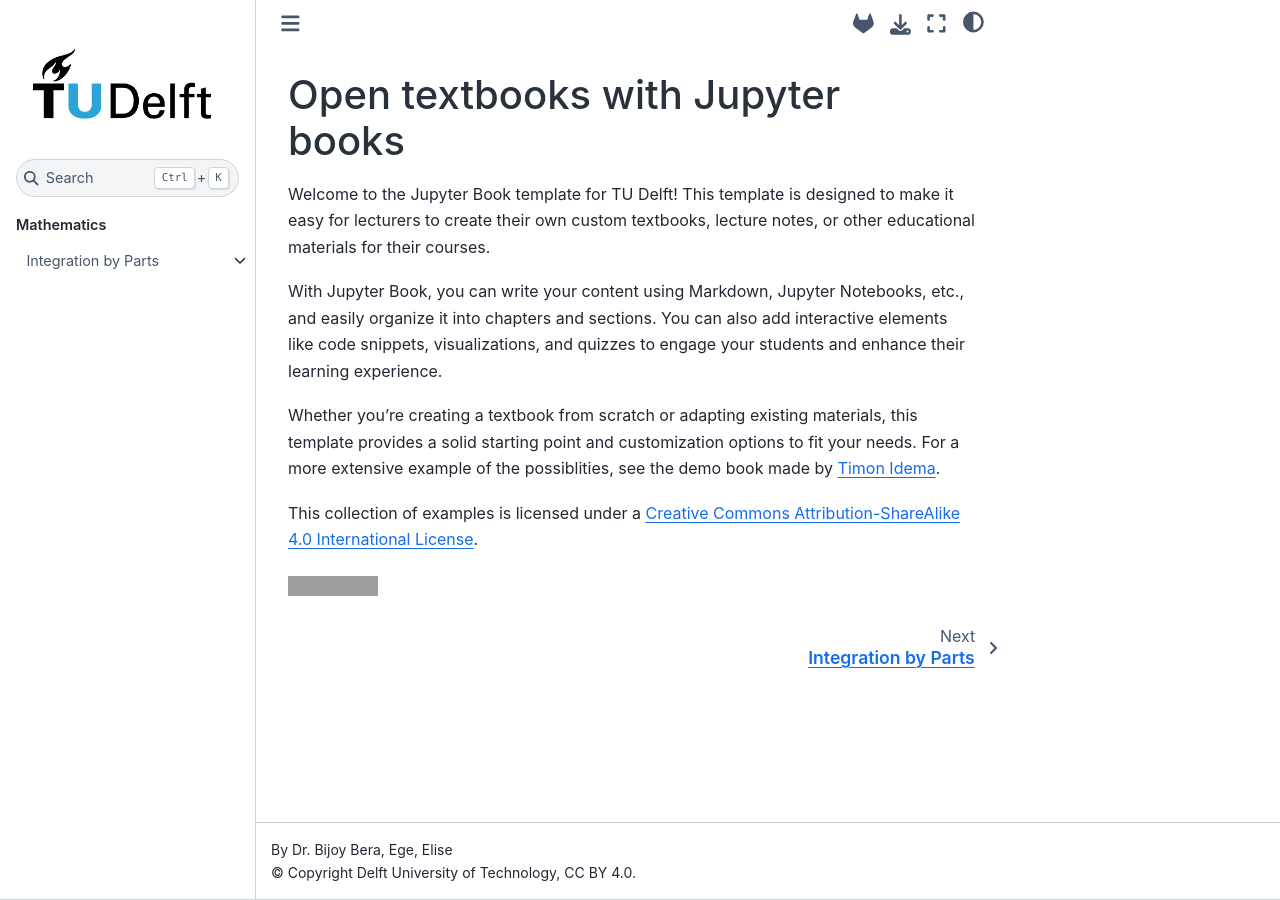
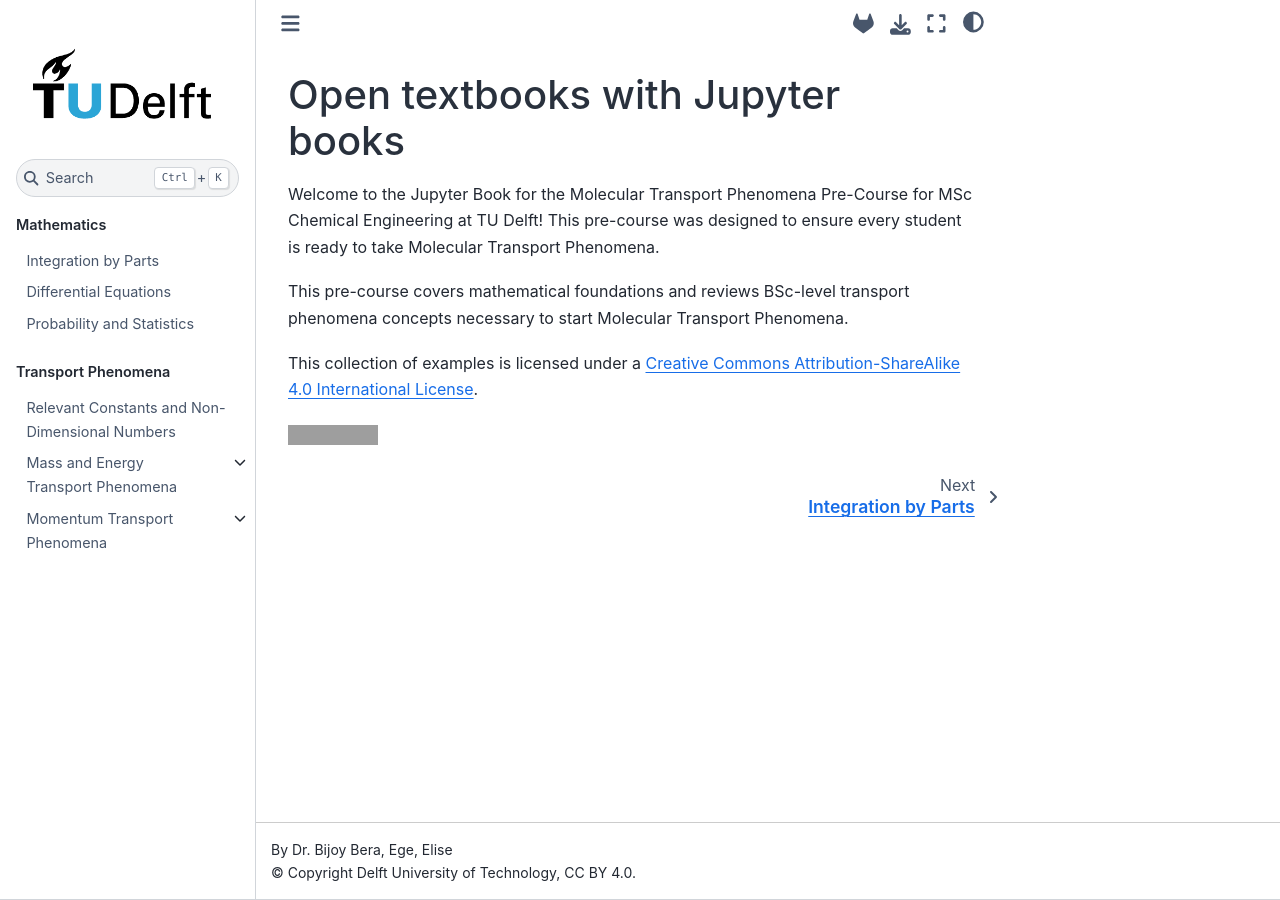
Before and after one commit to evanvoorbergen/MTP-Pre-Course, a Jupyter Book: the page built from intro.md, in a window 1280 px wide. Built offline with Jupyter Book 1.0.4 settings and Sphinx 7.4.7 and the Sphinx Book theme 1.1.4, drawn with Linux system fonts in a browser that asks for light colours; comment, search, counter and statistics services are not loaded; grey boxes are pictures that could not be loaded.

```diff
--- a/_toc.yml
+++ b/_toc.yml
@@ -7,7 +7,23 @@ parts:
   - caption: Mathematics
     chapters:
       - file: content/Mathematics/int_by_parts.md
+      - file: content/Mathematics/difeqs.md
+      - file: content/Mathematics/prob_stats.md
+  - caption: Transport Phenomena
+    chapters:
+      - file: content/Transport_Phenomena/constants_ndnumbers.md
+      - file: content/Transport_Phenomena/Mass-Energy-TP/mass_energy_landing.md
+        sections:
+        - file: content/Transport_Phenomena/Mass-Energy-TP/heatcond_cart.md
+        - file: content/Transport_Phenomena/Mass-Energy-TP/heatcond_cyl.md
+        - file: content/Transport_Phenomena/Mass-Energy-TP/massdifconv.md
         options:
           numbered: true
+      - file: content/Transport_Phenomena/Momentum-TP/momentum_landing.md
         sections:
-        - file: content/template-subchapter.md
+        - file: content/Transport_Phenomena/Momentum-TP/macromom.md
+        - file: content/Transport_Phenomena/Momentum-TP/micromom.md
+        - file: content/Transport_Phenomena/Momentum-TP/hagenpoiseulle.md
+        - file: content/Transport_Phenomena/Momentum-TP/navierstokes.md
+        options:
+          numbered: true
--- /dev/null
+++ b/content/Mathematics/difeqs.md
@@ -0,0 +1 @@
+# Differential Equations
--- /dev/null
+++ b/content/Mathematics/prob_stats.md
@@ -0,0 +1 @@
+# Probability and Statistics
--- /dev/null
+++ b/content/Transport_Phenomena/constants_ndnumbers.md
@@ -0,0 +1 @@
+# Relevant Constants and Non-Dimensional Numbers
--- a/intro.md
+++ b/intro.md
@@ -1,10 +1,9 @@
 # Open textbooks with Jupyter books
 
-Welcome to the Jupyter Book template for TU Delft! This template is designed to make it easy for lecturers to create their own custom textbooks, lecture notes, or other educational materials for their courses.
+Welcome to the Jupyter Book for the Molecular Transport Phenomena Pre-Course for MSc Chemical Engineering at TU Delft! This pre-course was designed to ensure every student is ready to take Molecular Transport Phenomena.
 
-With Jupyter Book, you can write your content using Markdown, Jupyter Notebooks, etc., and easily organize it into chapters and sections. You can also add interactive elements like code snippets, visualizations, and quizzes to engage your students and enhance their learning experience.
+This pre-course covers mathematical foundations and reviews BSc-level transport phenomena concepts necessary to start Molecular Transport Phenomena.
 
-Whether you're creating a textbook from scratch or adapting existing materials, this template provides a solid starting point and customization options to fit your needs. For a more extensive example of the possiblities, see the demo book made by [Timon Idema](https://textbooks.open.tudelft.nl/textbooks/catalog/book/73).
 
 This collection of examples is licensed under a <a rel="license" href="http://creativecommons.org/licenses/by-sa/4.0/">Creative Commons Attribution-ShareAlike 4.0 International License</a>.
 
```
Also changed, not shown: content/Mathematics/int_by_parts.md (+66 -28 lines), content/Transport_Phenomena/Mass-Energy-TP/heatcond_cart.md (added, +32 -0 lines), content/Transport_Phenomena/Mass-Energy-TP/heatcond_cyl.md (added, +1 -0 lines), content/Transport_Phenomena/Mass-Energy-TP/mass_energy_landing.md (added, +1 -0 lines), content/Transport_Phenomena/Mass-Energy-TP/massdifconv.md (added, +1 -0 lines), content/Transport_Phenomena/Momentum-TP/hagenpoiseulle.md (added, +1 -0 lines), content/Transport_Phenomena/Momentum-TP/macromom.md (added, +1 -0 lines), content/Transport_Phenomena/Momentum-TP/micromom.md (added, +1 -0 lines), content/Transport_Phenomena/Momentum-TP/momentum_landing.md (added, +1 -0 lines), content/Transport_Phenomena/Momentum-TP/navierstokes.md (added, +1 -0 lines).
